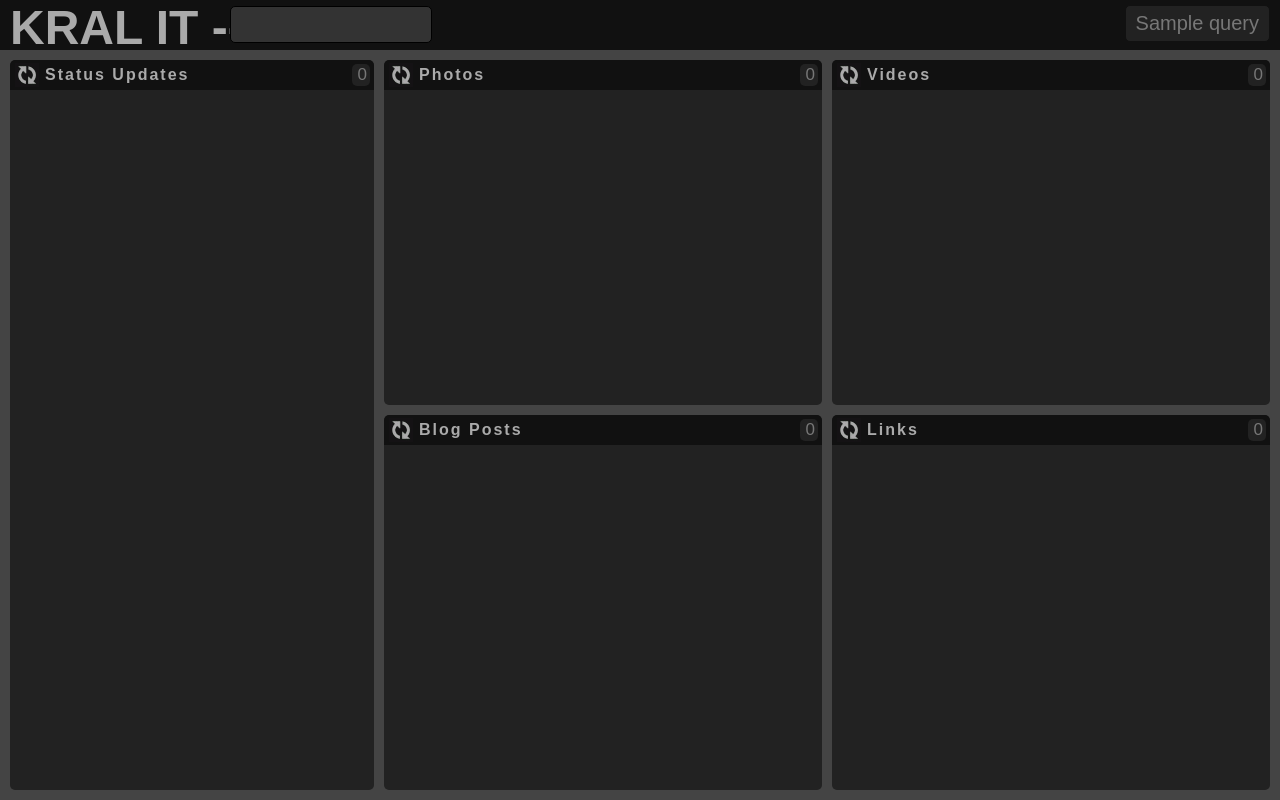
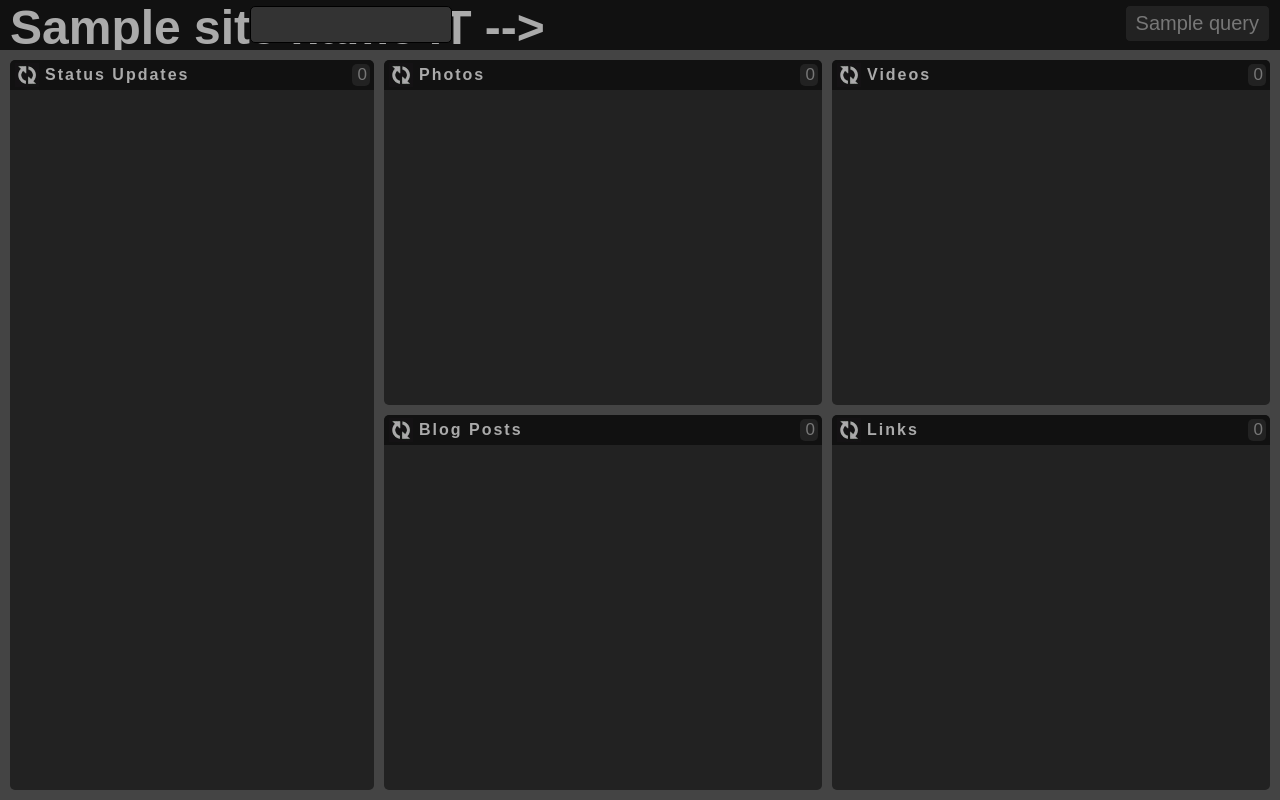
Before and after one commit to lrvick/tawlk-old, a Django app: template templates/index.html in a window 1280 px wide. Run offline with Django 3.2, Linux system fonts and the light colour scheme; the template is opened without the code that fills it: most values are stand-ins (such as "Sample title", 1, 10 or a date in 2020); some libraries are stand-ins or nearby versions; some web fonts are replaced.

Commit message:
migrated to ewrl & various other changes

```diff
--- a/settings.py
+++ b/settings.py
@@ -25,6 +25,8 @@ DATABASES = {
 TIME_ZONE = 'America/New_York'
 
 LANGUAGE_CODE = 'en-us'
+
+SITE_NAME = 'KRAL'
 
 SITE_ID = 1
 
--- a/static/css/default.css
+++ b/static/css/default.css
@@ -26,7 +26,7 @@ header form input {
     border:1px black solid;
     position:absolute;
     top:6px;
-    left:230px;
+    left:250px;
     width:200px;
     height:35px;
     -webkit-border-radius: 5px;
--- a/templates/base.html
+++ b/templates/base.html
@@ -15,7 +15,7 @@
   <body class={{ query }}>
     <div class="Twrapper">
       <header>
-        <h1><a href="http:/kral.it/">KRAL IT --></a></h1>
+        <h1><a href="/">{{ site_name }} IT --></a></h1>
         <form id="search" action="/" method="POST">
             <input name="query" maxlength="25" type="text"/>
             {% csrf_token %}
--- a/views.py
+++ b/views.py
@@ -21,6 +21,7 @@ def index(request,mode='default',query='default'):
     else:
         template = 'index.html'
     return render_to_response(template, {
+        "site_name": settings.SITE_NAME,
         "orbited_server": settings.ORBITED_SERVER,
         "orbited_port": settings.ORBITED_PORT,
         "orbited_stomp_port": settings.ORBITED_STOMP_PORT,
```
Also changed, not shown: 1 other file.
